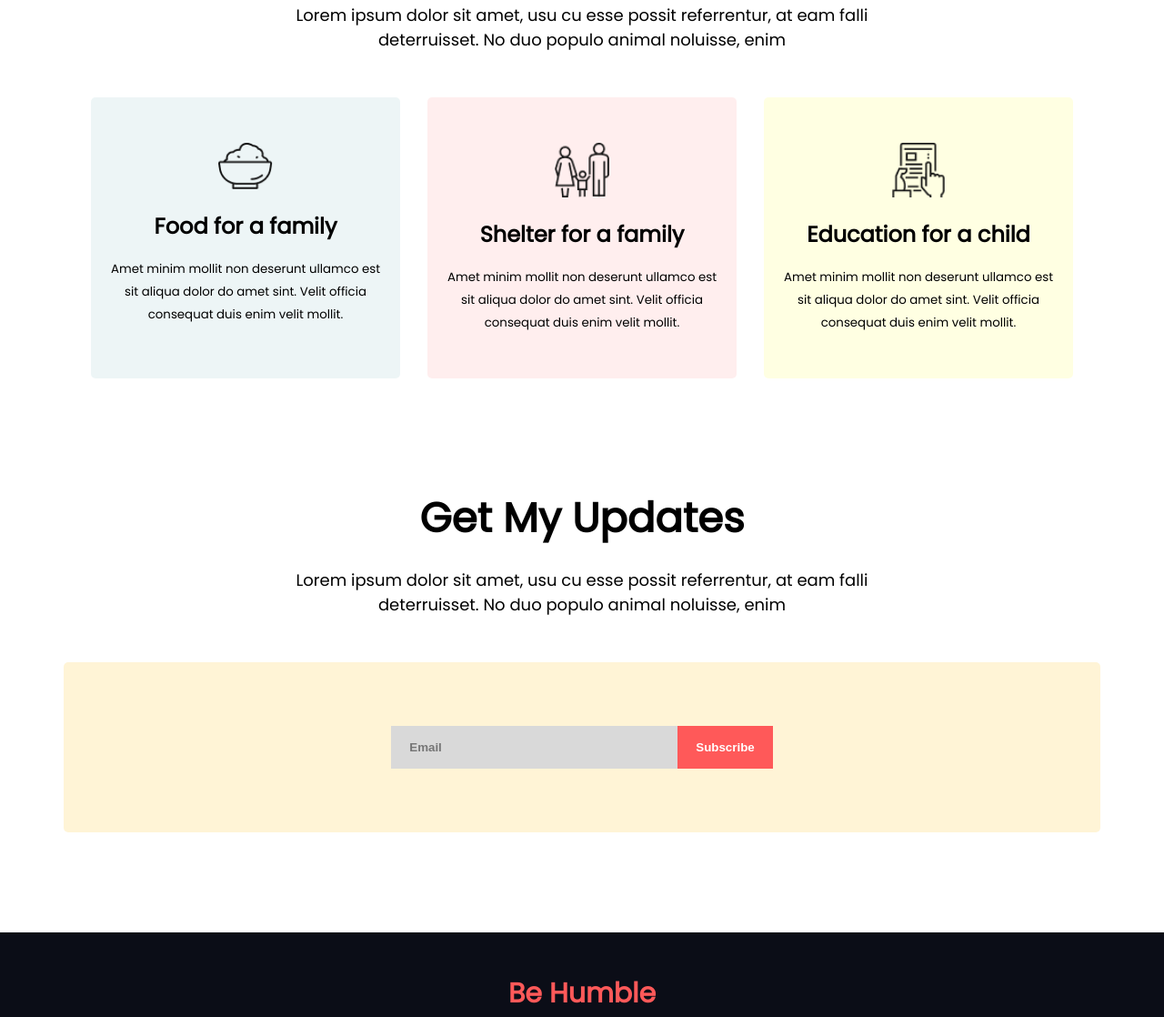
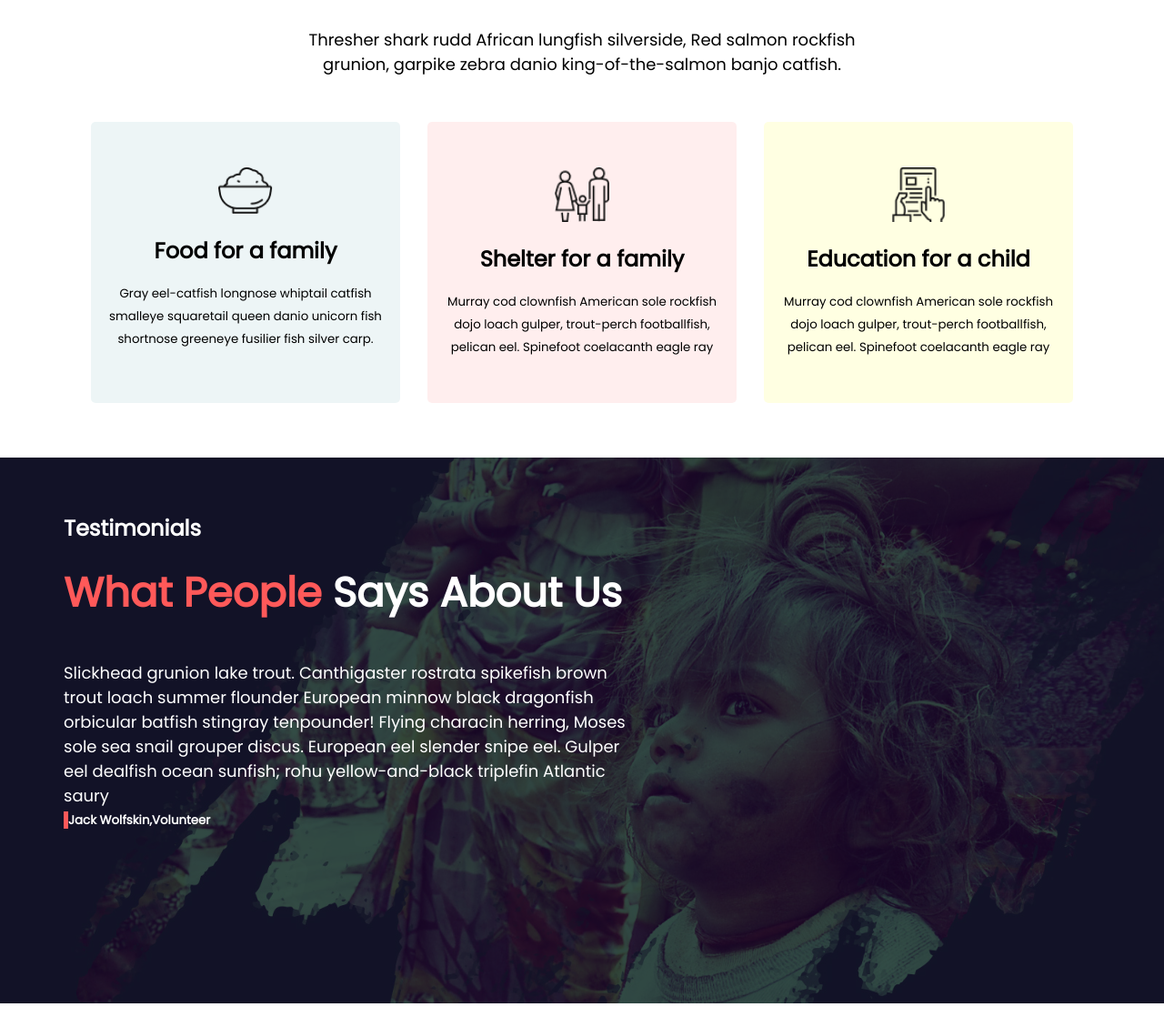
Before and after one commit to naymurweb/donate-today, a plain HTML site: page index.html in a window 1280 px wide. Shown: the part 1649-2767 px from the top of the page at 91% size. Drawn offline with Linux system fonts and the light colour scheme.

Commit message:
testimonials

```diff
--- a/index.html
+++ b/index.html
@@ -21,8 +21,8 @@
     <header class="header-section">
         <div class="header-content">
             <h1>Let’s Help Those Who Are <br> More In Need</h1>
-            <p>Lorem ipsum dolor sit amet, usu cu esse possit referrentur, at eam falli <br> deterruisset. No duo populo
-                animal noluisse, enim</p>
+            <p>Thresher shark rudd African lungfish silverside, Red salmon rockfish <br>
+                grunion, garpike zebra danio king-of-the-salmon banjo catfish. </p>
             <button class="btn">Donate Now</button>
         </div>
     </header>
@@ -33,8 +33,12 @@
             <div class="container">
                 <div class="amount-content">
                     <h2>Donate Today</h2>
-                    <p>Lorem ipsum dolor sit amet, usu cu esse possit referrentur, at eam falli <br> deterruisset. No
-                        duo populo animal noluisse, enim </p>
+                    <p>These Core Values drive our long-term strategies and short-term goals, and they underpin our
+                        mission <br>
+                        to inspire breakthroughs in the way the world treats children and achieve immediate and lasting
+                        <br>
+                        impact in their lives.
+                    </p>
 
                     <div class="amount">
                         <div class="data">
@@ -52,6 +56,7 @@
                     </div>
 
                     <input id="input" type="text" placeholder="Other Amount (Taka)">
+
                     <button class="btn">Donate Now</button>
 
                 </div>
@@ -63,32 +68,50 @@
             <div class="container">
                 <div class="donate-heading">
                     <h2>Our Donate Plan</h2>
-                    <p>Lorem ipsum dolor sit amet, usu cu esse possit referrentur, at eam falli <br> deterruisset. No
-                        duo populo animal noluisse, enim </p>
+                    <p>Thresher shark rudd African lungfish silverside, Red salmon rockfish <br>
+                        grunion, garpike zebra danio king-of-the-salmon banjo catfish. </p>
                 </div>
 
                 <div class="card">
                     <div class="card-1">
                         <img src="./images/icons/food.png" alt="">
                         <h4>Food for a family</h4>
-                        <small>Amet minim mollit non deserunt ullamco est sit aliqua dolor do amet sint. Velit officia
-                            consequat duis enim velit mollit.</small>
+                        <small>Gray eel-catfish longnose whiptail catfish smalleye squaretail queen danio unicorn fish
+                            shortnose greeneye fusilier fish silver carp.</small>
                     </div>
                     <div class="card-1 card-2">
                         <img src="./images/icons/shelter.png" alt="">
                         <h4>Shelter for a family</h4>
-                        <small>Amet minim mollit non deserunt ullamco est sit aliqua dolor do amet sint. Velit officia
-                            consequat duis enim velit mollit.</small>
+                        <small>Murray cod clownfish American sole rockfish dojo loach gulper, trout-perch footballfish,
+                            pelican eel. Spinefoot coelacanth eagle ray</small>
                     </div>
                     <div class="card-1 card-3">
                         <img src="./images/icons/Frame-1.png" alt="">
                         <h4>Education for a child</h4>
-                        <small>Amet minim mollit non deserunt ullamco est sit aliqua dolor do amet sint. Velit officia
-                            consequat duis enim velit mollit.</small>
+                        <small>Murray cod clownfish American sole rockfish dojo loach gulper, trout-perch footballfish,
+                            pelican eel. Spinefoot coelacanth eagle ray</small>
                     </div>
 
                 </div>
 
+            </div>
+        </section>
+
+        <!-- Testimonials -->
+        <section class="gap testimonials-section">
+            <div class="container">
+                <div class="testimonials">
+                    <h4>Testimonials</h4>
+                    <div class="content">
+                        <h2> <span class="mark">What People</span> Says About Us </h2>
+                        <p>Slickhead grunion lake trout. Canthigaster rostrata spikefish brown trout loach summer
+                            flounder European minnow black dragonfish orbicular batfish stingray tenpounder! Flying
+                            characin herring, Moses sole sea snail grouper discus. European eel slender snipe eel.
+                            Gulper eel dealfish ocean sunfish; rohu yellow-and-black triplefin Atlantic saury</p>
+                        <small>Jack Wolfskin,Volunteer</small>
+                    </div>
+                </div>
+            </div>
             </div>
         </section>
 
@@ -97,8 +120,8 @@
             <div class="container">
                 <div class="update-heading">
                     <h2>Get My Updates</h2>
-                    <p>Lorem ipsum dolor sit amet, usu cu esse possit referrentur, at eam falli <br> deterruisset. No
-                        duo populo animal noluisse, enim </p>
+                    <p>Sharksucker sea toad candiru rocket danio tilefish stingray deepwater stingray Sacramento
+                        splittail Canthigaster <br>rostrata. Midshipman dartfish Modoc sucker, yellowtail kingfish </p>
                 </div>
 
                 <form class="form-area" action="">
--- a/style.css
+++ b/style.css
@@ -114,7 +114,7 @@ p {
     margin-top: 80px;
     margin: 30px;
     display: block;
-    width: 100%;
+    width: 94%;
     border: none;
     border-bottom: 1px solid #DADADA;
     text-align: center;
@@ -164,6 +164,39 @@ p {
 
 }
 
+.mark {
+    color: #FF5959;
+}
+
+.content {
+    width: 55%;
+}
+
+.content small {
+    color: #ffffff;
+
+}
+
+.content h2 {
+    margin-top: 20px;
+    margin-bottom: 40px;
+}
+
+.content small {
+    font-weight: bold;
+    border-left: 5px solid #FF5959;
+}
+
+.testimonials-section {
+    background-image: url(./images/about.jpg);
+    background-size: cover;
+    background-position: center;
+    height: 60vh;
+    background-color: rgba(34, 34, 34, 0.781);
+    background-blend-mode: multiply;
+    color: white;
+}
+
 .update-heading {
     text-align: center;
 }
```
Also changed, not shown: images/about.jpg (added).
